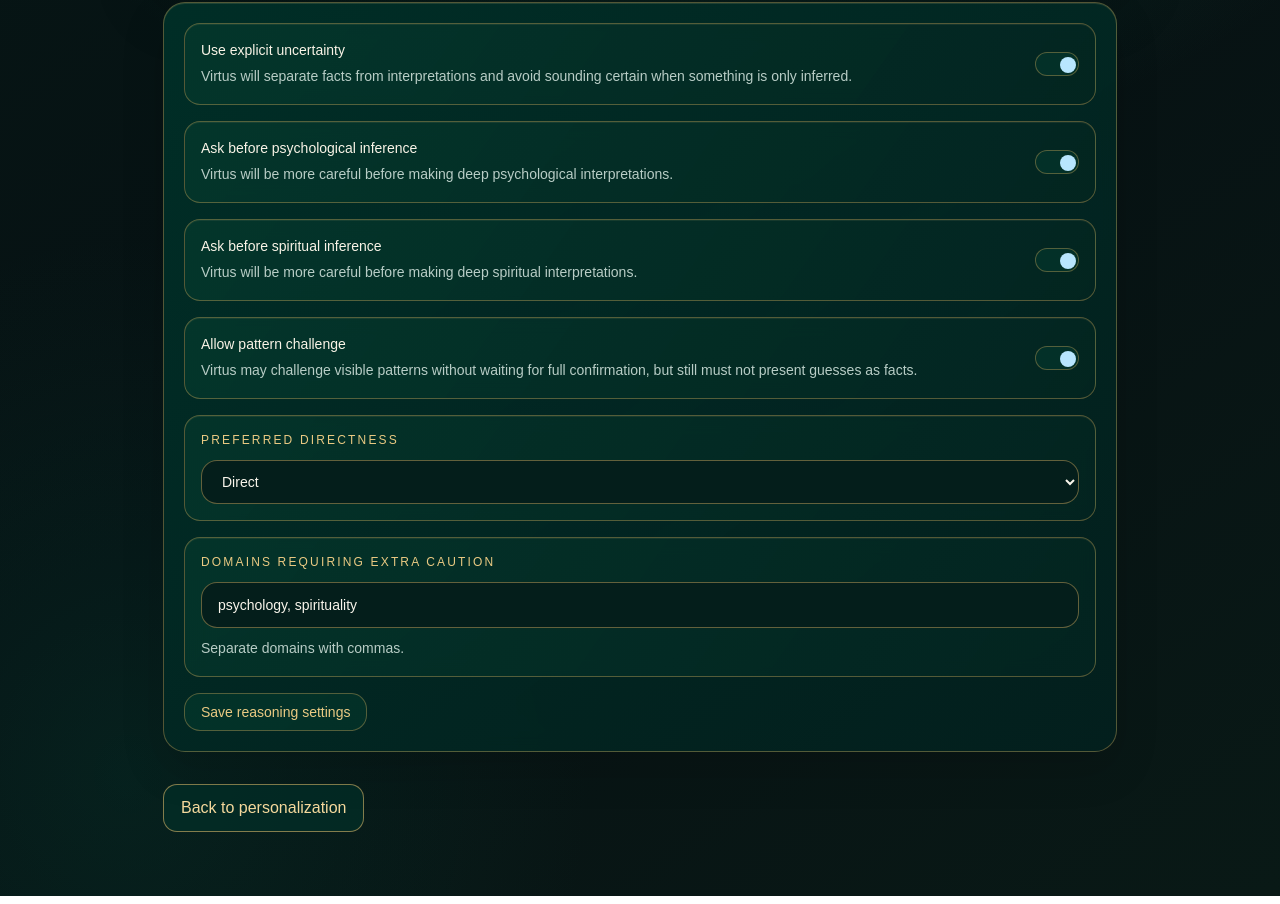
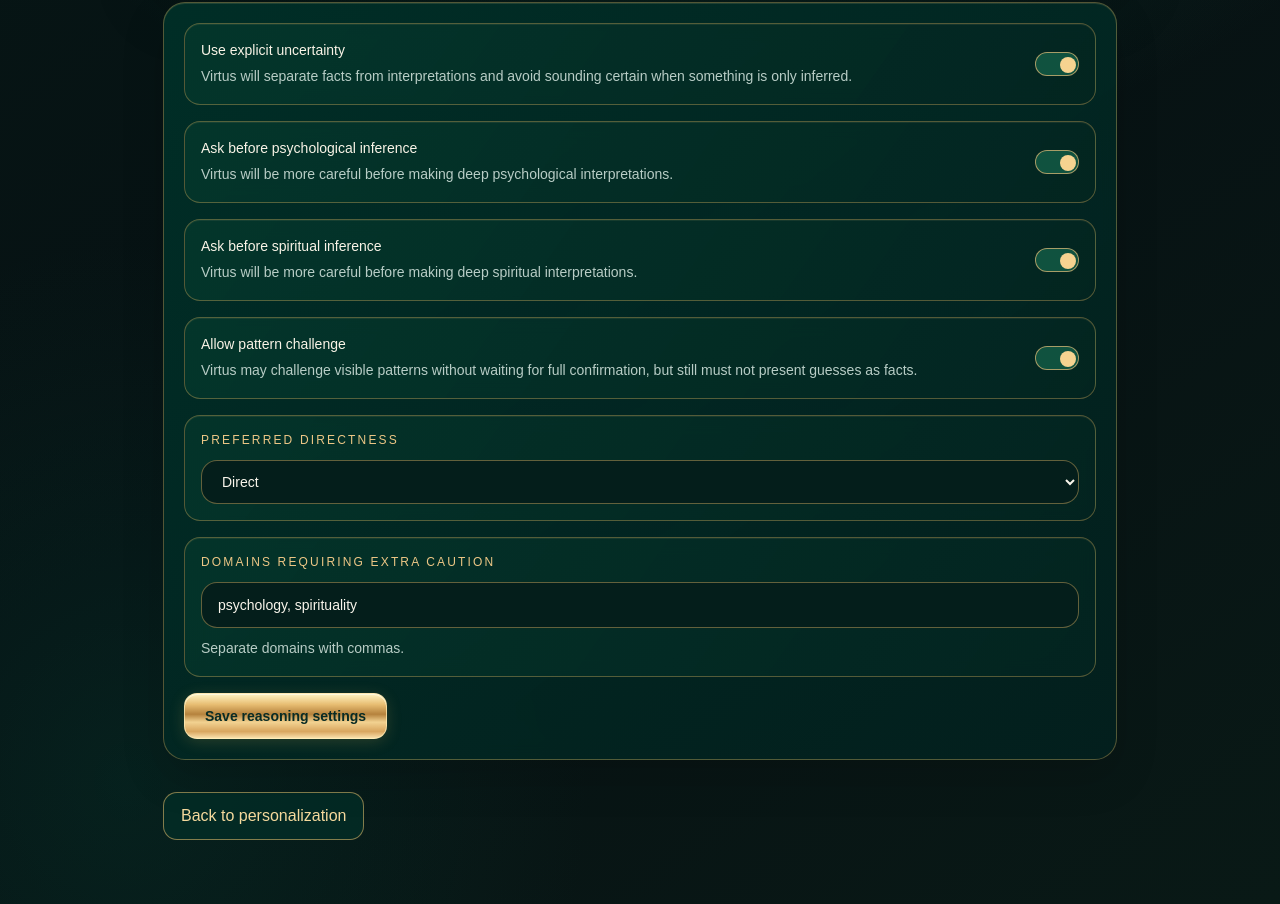
Before and after one commit to SirSebastian-ux/virtus.ai, a Next.js app: page /account/personalization/reasoning in a window 1280 px wide. Shown: the part 322-1226 px from the top of the page. Built offline with nearby package versions, Linux system fonts and the light colour scheme; no server answers.

Commit message:
Refine premium account forms and appearance controls: app/account/personalization/reasoning/ReasoningPreferencesForm.js

```diff
--- a/app/account/personalization/reasoning/ReasoningPreferencesForm.js
+++ b/app/account/personalization/reasoning/ReasoningPreferencesForm.js
@@ -7,7 +7,7 @@ function ToggleRow({ title, description, checked, onChange }) {
     <button
       type="button"
       onClick={() => onChange(!checked)}
-      className="group virtus-theme-card flex w-full items-center justify-between gap-4 rounded-2xl border border-sky-900/20 px-4 py-4 text-left shadow-sm shadow-sky-950/10 backdrop-blur-sm transition hover:border-sky-800/40 hover:bg-sky-950/10"
+      className="virtus-interior-toggle group virtus-theme-card flex w-full items-center justify-between gap-4 rounded-2xl border border-sky-900/20 px-4 py-4 text-left shadow-sm shadow-sky-950/10 backdrop-blur-sm transition hover:border-sky-800/40 hover:bg-sky-950/10"
     >
       <div>
         <p className="text-sm font-medium virtus-theme-title">{title}</p>
@@ -17,14 +17,14 @@ function ToggleRow({ title, description, checked, onChange }) {
       <div
         className={`h-6 w-11 rounded-full border p-1 transition ${
           checked
-            ? "border-sky-700/60 bg-sky-900/45"
+            ? "border-[#e7be78]/70 bg-[#10523f]"
             : "border-sky-900/30 bg-sky-950/10"
         }`}
       >
         <div
           className={`h-4 w-4 rounded-full transition ${
             checked
-              ? "translate-x-5 bg-sky-200"
+              ? "translate-x-5 bg-[#f3d58e]"
               : "translate-x-0 bg-slate-400"
           }`}
         />
@@ -131,7 +131,7 @@ export default function ReasoningPreferencesForm({
       />
 
       <div className="virtus-theme-card rounded-2xl border border-sky-900/20 px-4 py-4 shadow-sm shadow-sky-950/10 backdrop-blur-sm">
-        <p className="text-xs uppercase tracking-[0.18em] text-sky-300/50">
+        <p className="text-xs uppercase tracking-[0.18em] text-[#edc786]">
           Preferred directness
         </p>
 
@@ -148,7 +148,7 @@ export default function ReasoningPreferencesForm({
       </div>
 
       <div className="virtus-theme-card rounded-2xl border border-sky-900/20 px-4 py-4 shadow-sm shadow-sky-950/10 backdrop-blur-sm">
-        <p className="text-xs uppercase tracking-[0.18em] text-sky-300/50">
+        <p className="text-xs uppercase tracking-[0.18em] text-[#edc786]">
           Domains requiring extra caution
         </p>
 
@@ -169,12 +169,12 @@ export default function ReasoningPreferencesForm({
           type="button"
           onClick={handleSave}
           disabled={saving}
-          className="rounded-2xl border border-sky-900/30 bg-sky-950/10 px-4 py-2 text-sm text-sky-700 transition hover:border-sky-800/40 hover:bg-sky-950/15 disabled:opacity-50"
+          className="virtus-gold-button px-5 py-3 text-sm disabled:opacity-50"
         >
           {saving ? "Saving..." : "Save reasoning settings"}
         </button>
 
-        {status ? <p className="text-sm text-sky-700">{status}</p> : null}
+        {status ? <p className="text-sm text-[#eed19a]">{status}</p> : null}
       </div>
     </div>
   );
```
